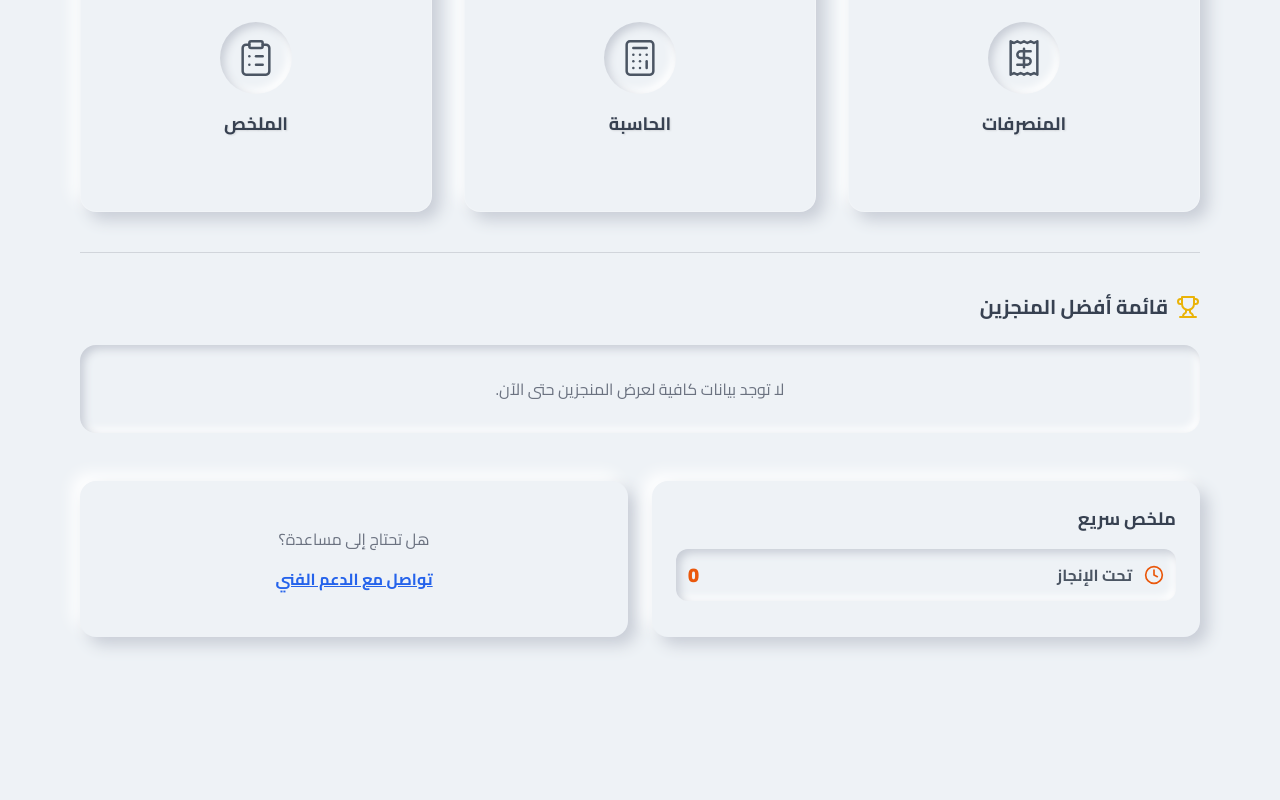
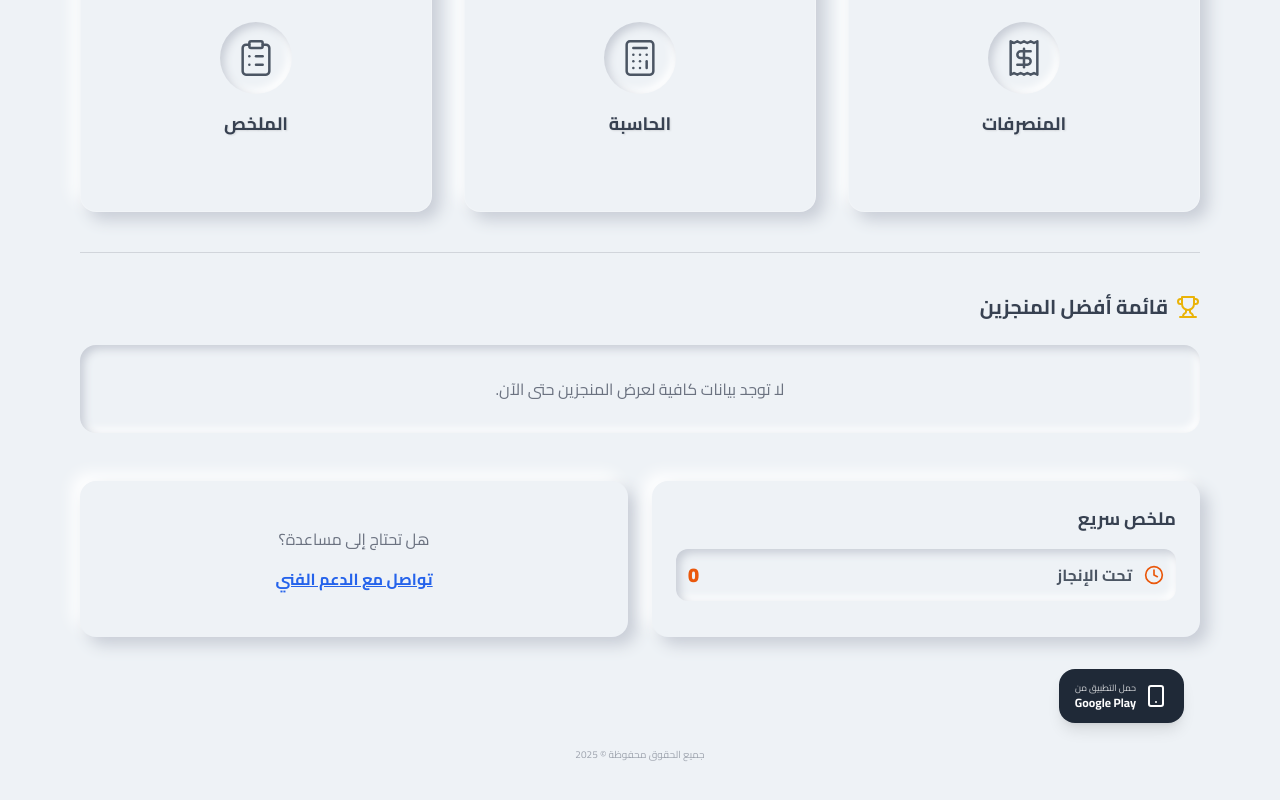
Before and after one commit to alnopeapp2025/Ttagep, a React (Vite) app: page / in a window 1280 px wide. Shown: the part 841-1641 px from the top of the page. Before the commit the page ends 1550 px from the top, so only its background shows below. Built offline with nearby package versions, Linux system fonts and the light colour scheme.

Commit message:
Commit from Dualite Alpha:

```diff
--- a/src/pages/Dashboard.tsx
+++ b/src/pages/Dashboard.tsx
@@ -3,7 +3,7 @@ import {
   FileText, Wallet, BarChart3, Users, UserCheck, Settings, Bell, LogOut,
   Trophy, Menu, Award, LogIn, Receipt, Calculator, Activity, Clock, CheckCircle2,
   Search, Database, Trash2, AlertTriangle, Download, Upload, Crown, Mail, Phone, Lock, UserPlus, UserCircle, User as UserIcon, Key, X, Check, Shield, Sliders, Volume2, VolumeX,
-  ClipboardList, Pencil, Loader2, ArrowLeft, ArrowRight, Copy, Coins, Eye, EyeOff
+  ClipboardList, Pencil, Loader2, ArrowLeft, ArrowRight, Copy, Coins, Eye, EyeOff, Smartphone, MessageCircle
 } from 'lucide-react';
 import { useNavigate, Link, useLocation } from 'react-router-dom';
 import { DashboardButton } from '@/components/DashboardButton';
@@ -956,6 +956,47 @@ export default function Dashboard() {
             </div>
         </div>
 
+        {/* Footer Buttons Section */}
+        <div className="max-w-6xl mx-auto px-4 mt-8 mb-4">
+            <div className="flex justify-between items-end gap-4">
+
+                {/* Right Side: Download App (Visible to All) */}
+                <a
+                    href="https://play.google.com/store/apps/details?id=apli3885642.ofh"
+                    target="_blank"
+                    rel="noopener noreferrer"
+                    className="flex items-center gap-2 bg-gray-800 text-white px-4 py-3 rounded-2xl shadow-lg hover:bg-gray-900 transition-all transform hover:-translate-y-1"
+                >
+                    <Smartphone className="w-6 h-6" />
+                    <div className="text-right">
+                        <p className="text-[9px] opacity-80 font-normal">حمل التطبيق من</p>
+                        <p className="text-xs font-bold">Google Play</p>
+                    </div>
+                </a>
+
+                {/* Left Side: Support (Golden Only) */}
+                {currentUser?.role === 'golden' && (
+                    <a
+                        href="https://wa.me/966501148480"
+                        target="_blank"
+                        rel="noopener noreferrer"
+                        className="flex items-center gap-2 bg-green-500 text-white px-4 py-3 rounded-2xl shadow-lg hover:bg-green-600 transition-all transform hover:-translate-y-1"
+                    >
+                        <MessageCircle className="w-6 h-6" />
+                        <div className="text-right">
+                            <p className="text-[9px] opacity-80 font-normal">الدعم الفني</p>
+                            <p className="text-xs font-bold">24 ساعة</p>
+                        </div>
+                    </a>
+                )}
+            </div>
+
+            {/* Existing Copyright */}
+            <div className="mt-6 flex flex-col items-center gap-3 text-gray-500">
+                <p className="text-[10px] opacity-60">جميع الحقوق محفوظة © 2025</p>
+            </div>
+        </div>
+
         {/* ... (Existing Profile, Change Pass, Create Emp, Onboarding Modals) ... */}
         <Dialog open={profileOpen} onOpenChange={setProfileOpen}>
             <DialogContent className="bg-[#eef2f6] border-none shadow-3d rounded-3xl" dir="rtl">
```
